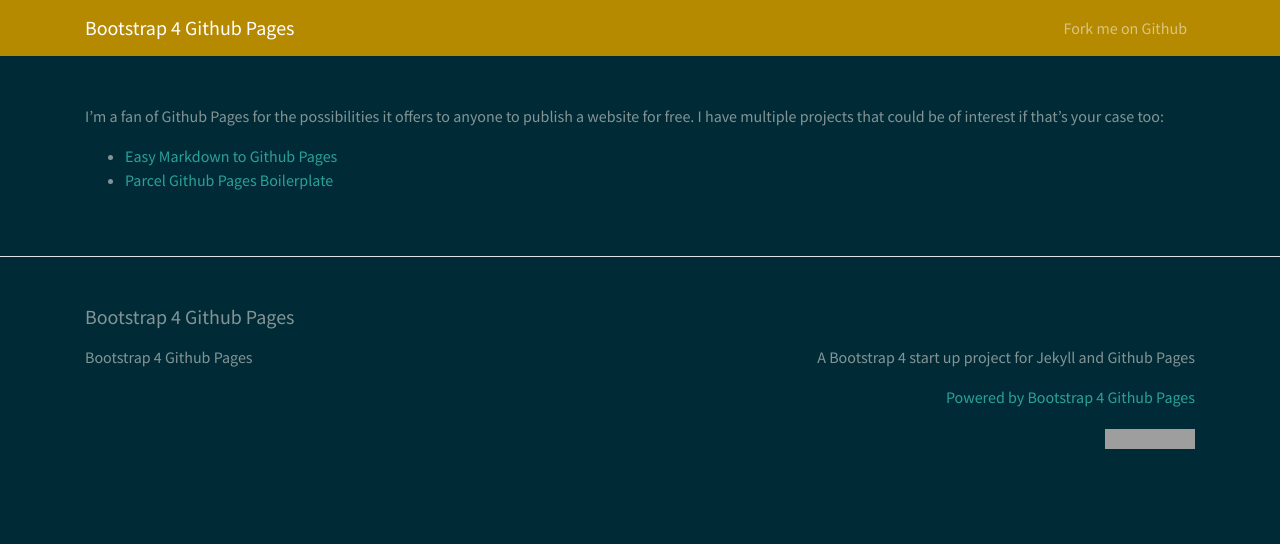
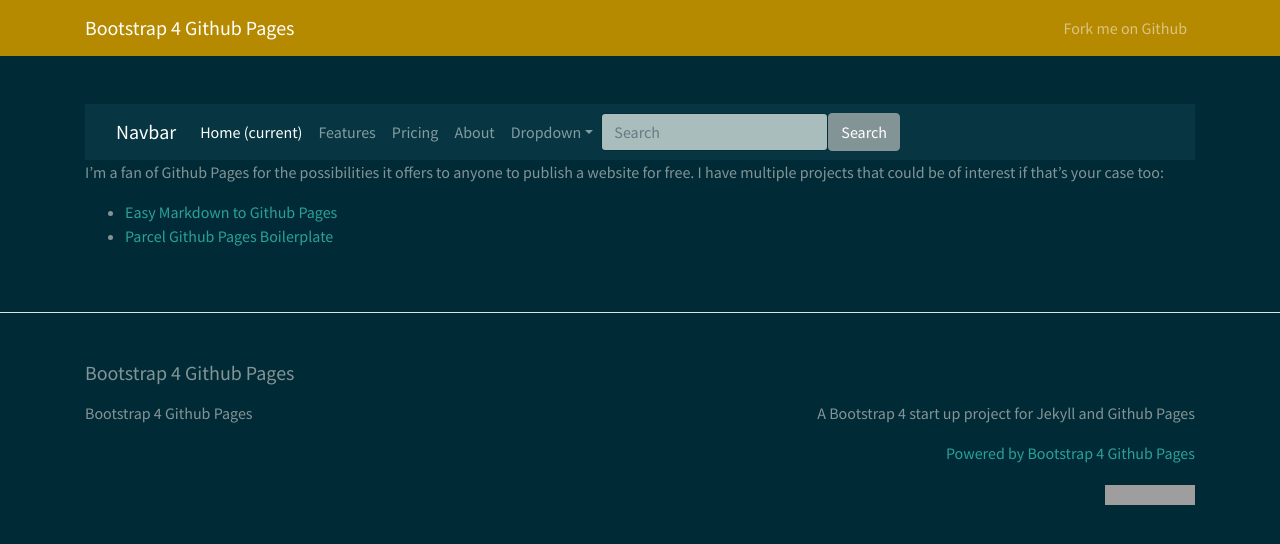
Before and after one commit to lucasjct/lucasjcteixeira, a Jekyll site: the page built from index.md, in a window 1280 px wide. Shown: the top 544 px of the page. Built offline with Jekyll 4.4.1, drawn with Linux system fonts in a browser that asks for light colours; our own code applies the rules of GitHub Pages for plain Markdown files; grey boxes are pictures that could not be loaded.

Commit message:
Update home.html

```diff
--- a/_layouts/home.html
+++ b/_layouts/home.html
@@ -9,7 +9,47 @@ layout: default
     <h1>{{ page.title }}</h1>
   </header>
   {%- endif -%}
+<nav class="navbar navbar-expand-lg navbar-dark bg-dark">
+  <div class="container-fluid">
+    <a class="navbar-brand" href="#">Navbar</a>
+    <button class="navbar-toggler" type="button" data-bs-toggle="collapse" data-bs-target="#navbarColor02" aria-controls="navbarColor02" aria-expanded="false" aria-label="Toggle navigation">
+      <span class="navbar-toggler-icon"></span>
+    </button>
 
+    <div class="collapse navbar-collapse" id="navbarColor02">
+      <ul class="navbar-nav me-auto">
+        <li class="nav-item">
+          <a class="nav-link active" href="#">Home
+            <span class="visually-hidden">(current)</span>
+          </a>
+        </li>
+        <li class="nav-item">
+          <a class="nav-link" href="#">Features</a>
+        </li>
+        <li class="nav-item">
+          <a class="nav-link" href="#">Pricing</a>
+        </li>
+        <li class="nav-item">
+          <a class="nav-link" href="#">About</a>
+        </li>
+        <li class="nav-item dropdown">
+          <a class="nav-link dropdown-toggle" data-bs-toggle="dropdown" href="#" role="button" aria-haspopup="true" aria-expanded="false">Dropdown</a>
+          <div class="dropdown-menu">
+            <a class="dropdown-item" href="#">Action</a>
+            <a class="dropdown-item" href="#">Another action</a>
+            <a class="dropdown-item" href="#">Something else here</a>
+            <div class="dropdown-divider"></div>
+            <a class="dropdown-item" href="#">Separated link</a>
+          </div>
+        </li>
+      </ul>
+      <form class="d-flex">
+        <input class="form-control me-sm-2" type="text" placeholder="Search">
+        <button class="btn btn-secondary my-2 my-sm-0" type="submit">Search</button>
+      </form>
+    </div>
+  </div>
+</nav>
   <section>
     {{ content }}
   </section>
```
